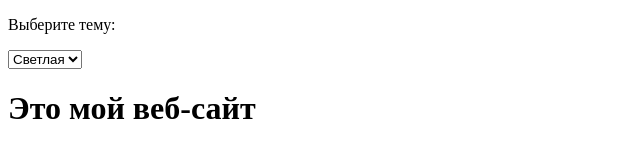
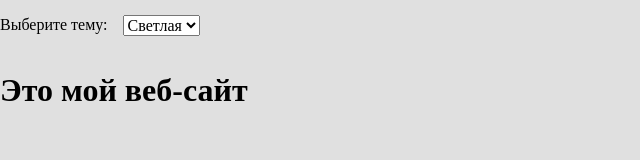
Before and after one commit to Alinelina/homework15.3, a plain HTML site: page index.html in a window 1280 px wide. Shown: the whole page, without its empty margins (0-640 px from the left). Drawn offline with Linux system fonts and the light colour scheme; the site is published under a folder, as on GitHub Pages, so addresses that start at the root find nothing.

Commit message:
fixed paths

```diff
--- a/index.html
+++ b/index.html
@@ -6,8 +6,8 @@
     <meta http-equiv="X-UA-Compatible" content="IE=edge">
     <meta name="viewport" content="width=device-width, initial-scale=1.0">
     <title>Homework15.3</title>
-    <link rel="stylesheet" href="/normalize.css">
-    <link rel="stylesheet" href="/style.css">
+    <link rel="stylesheet" href="normalize.css">
+    <link rel="stylesheet" href="style.css">
 </head>
 
 <body>
@@ -22,7 +22,7 @@
     </div>
     <h1 class="title">Это мой веб-сайт</h1>
 </div>
-    <script src="/main.js"></script>
+    <script src="main.js"></script>
 </body>
 
 </html>
```
